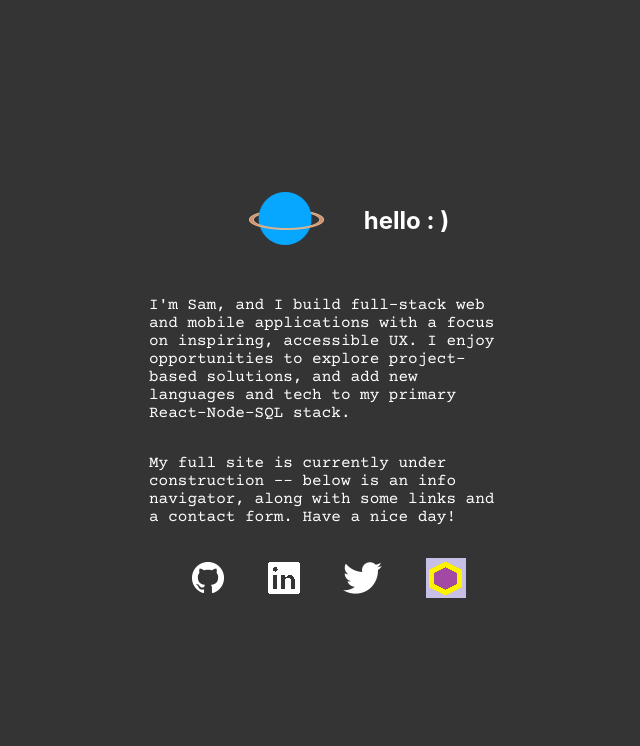
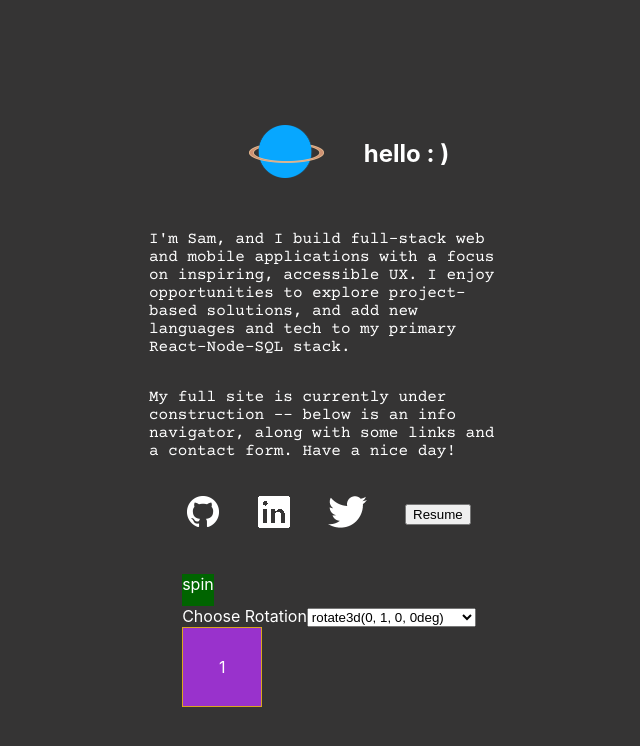
Before and after one commit to sgerpdx/pop-signpost, a Next.js app: page / in a window 1280 px wide. Shown: the top 746 px of the page, without its empty margins (311-951 px from the left). Built offline with nearby package versions, Linux system fonts and the light colour scheme; a web font is replaced by a local one.

Commit message:
rough box rotation achieved

```diff
--- a/pages/index.jsx
+++ b/pages/index.jsx
@@ -53,13 +53,58 @@ export default function Home() {
         </p>
         <p>
           <a href="/gerber-sam_resume-current.pdf" target="_blank">
-            <Image
-              src={ResumeIcon}
-              alt="clickable icon to open resume in new tab"
-            />
+            <button>Resume</button>
           </a>
         </p>
       </div>
+      <nav>
+        <div className={styles.rotated}>
+          <span>spin</span>
+        </div>
+        <div class={styles.selectionForm}>
+          <label>Choose Rotation</label>
+          <select>
+            <option>rotate3d(0, 1, 0, 0deg)</option>
+            <option>rotate3d(0, 1, 0, 90deg)</option>
+            <option>rotate3d(0, 1, 0, 180deg)</option>
+            <option>rotate3d(0, 1, 0, 270deg)</option>
+          </select>
+        </div>
+        <section style={style.displayArea}>
+          <div className={styles.frontBox} style={style.boxVantage}>
+            1
+          </div>
+          <div className={styles.sideBoxRight} style={style.boxVantage}>
+            2
+          </div>
+          <div className={styles.backBox} style={style.boxVantage}>
+            3
+          </div>
+          <div className={styles.sideBoxLeft} style={style.boxVantage}>
+            4
+          </div>
+        </section>
+      </nav>
     </section>
   );
 }
+
+const style = {
+  displayArea: {
+    width: "80px",
+    height: "80px",
+    border: "solid 1px goldenrod",
+    transformStyle: "preserve-3d",
+    transition: "transform 2s",
+    transform: "rotate3d(0, 1, 0, -360deg)",
+  },
+  boxVantage: {
+    display: "flex",
+    alignItems: "center",
+    justifyContent: "center",
+    width: "100%",
+    height: "100%",
+    position: "absolute",
+    backfaceVisibility: "hidden",
+  },
+};
--- a/styles/Home.module.css
+++ b/styles/Home.module.css
@@ -55,6 +55,13 @@
   align-items: center;
   width: 360px;
   height: 120px;
+}
+
+.rotated {
+  transform: rotate3d(0, 1, 0, 0deg);
+  width: 32px;
+  height: 32px;
+  background-color: darkgreen;
 }
 
 .main {
@@ -169,3 +176,80 @@
     flex-direction: column;
   }
 }
+
+/* .example-choice:before {
+  content: "";
+  position: absolute;
+  top: 50%;
+  right: -10px;
+  z-index: 1;
+  opacity: 0;
+  transition: all 0.2s ease-out;
+  transform: translateY(-50%);
+  border-left: 10px solid #1b76c4;
+  border-top: 10px solid transparent;
+  border-bottom: 10px solid transparent;
+} */
+/*
+<div id="example-element" class="transition-all">
+            <div class="face front">1</div>
+            <div class="face back">2</div>
+            <div class="face right">3</div>
+            <div class="face left">4</div>
+            <div class="face top">5</div>
+            <div class="face bottom">6</div>
+        </div> */
+
+/* this is our standard state: */
+
+.displayArea {
+  width: 80px;
+  height: 80px;
+  border: solid 1px goldenrod;
+  transform-style: preserve-3d;
+  transition: transform 2s;
+  transform: rotate3d(0, 1, 0, 0deg);
+}
+
+.boxVantage {
+  display: flex;
+  align-items: center;
+  justify-content: center;
+  width: 100%;
+  height: 100%;
+  position: absolute;
+  backface-visibility: inherit;
+  color: red;
+}
+
+.frontBox {
+  background-color: darkorchid;
+  width: 80px;
+  height: 80px;
+  transform: rotate3d(0, 1, 0, 0deg);
+  position: relative;
+}
+
+.sideBoxRight {
+  background-color: blue;
+  width: 80px;
+  height: 80px;
+  transform: rotate3d(0, 1, 0, 90deg);
+  position: relative;
+}
+
+.backBox {
+  background-color: turquoise;
+  width: 80px;
+  height: 80px;
+  transform: rotate3d(0, 1, 0, 180deg);
+  position: relative;
+}
+
+.sideBoxLeft {
+  background-color: orange;
+  width: 80px;
+  height: 80px;
+  transform: rotate3d(0, 1, 0, 270deg);
+  position: relative;
+}
```
Also changed, not shown: components/about.jsx (added), components/contact.jsx (added), components/projects.jsx (added).
